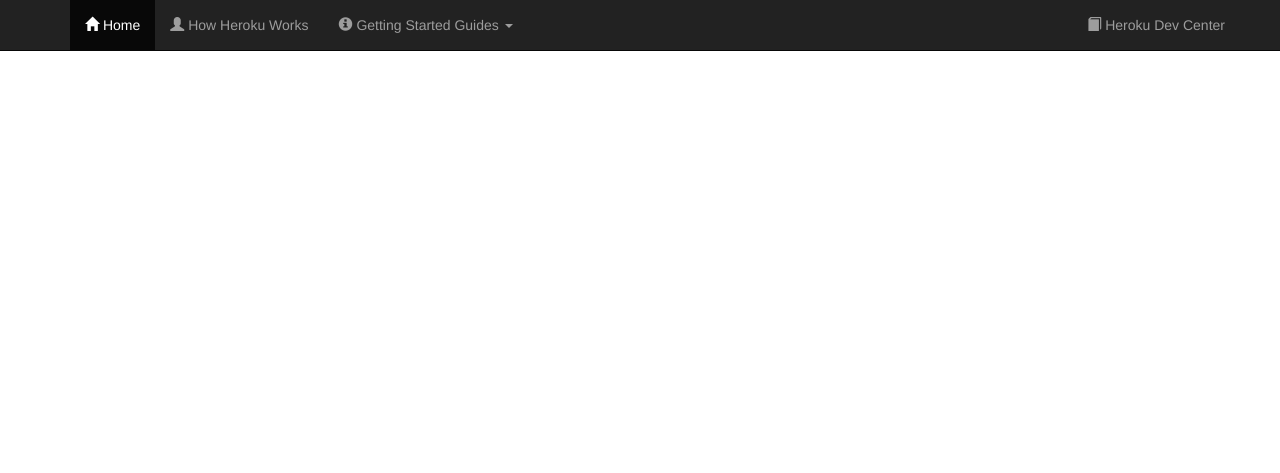
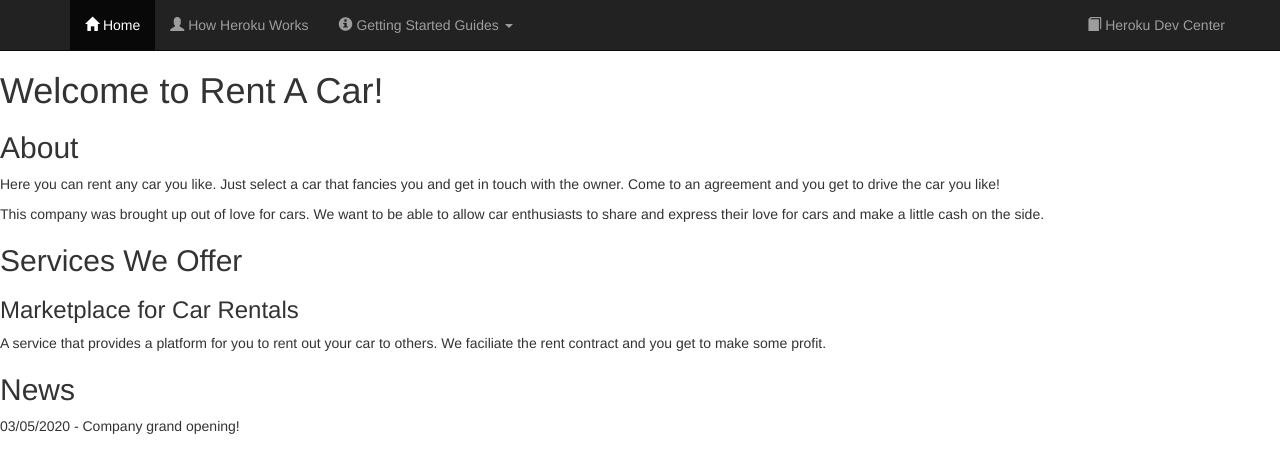
Before and after one commit to zjaved101/rentalApp, a PHP site: template web/views/index.twig in a window 1280 px wide. Shown: the top 473 px of the page. Run offline with PHP 8.4, Linux system fonts and the light colour scheme; the template is opened without the code that fills it, so the values that code supplies are empty; some libraries are stand-ins or nearby versions.

Commit message:
added some elements to front page

```diff
--- a/web/views/header.html
+++ b/web/views/header.html
@@ -1,4 +1,4 @@
-<title>Hello World</title>
+<title>Rent A Car!</title>
 <link rel="stylesheet" type="text/css" href="//maxcdn.bootstrapcdn.com/bootstrap/3.3.4/css/bootstrap.min.css" />
 <script src="https://ajax.googleapis.com/ajax/libs/jquery/2.1.3/jquery.min.js"></script>
 <script type="text/javascript" src="//maxcdn.bootstrapcdn.com/bootstrap/3.3.4/js/bootstrap.min.js"></script>
--- a/web/views/index.twig
+++ b/web/views/index.twig
@@ -1,5 +1,15 @@
 {% extends "layout.html" %}
 
 {% block content %}
-
+  <div>
+  <h1>Welcome to Rent A Car!</h1>
+    <h2>About</h2>
+    <p>Here you can rent any car you like. Just select a car that fancies you and get in touch with the owner. Come to an agreement and you get to drive the car you like!</p>
+    <p>This company was brought up out of love for cars. We want to be able to allow car enthusiasts to share and express their love for cars and make a little cash on the side.</p>
+    <h2>Services We Offer</h2>
+    <h3>Marketplace for Car Rentals</h3>
+    <p>A service that provides a platform for you to rent out your car to others. We faciliate the rent contract and you get to make some profit.</p>
+    <h2>News</h2>
+    <p>03/05/2020 - Company grand opening!</p>
+  </div>
 {% endblock %}
```
